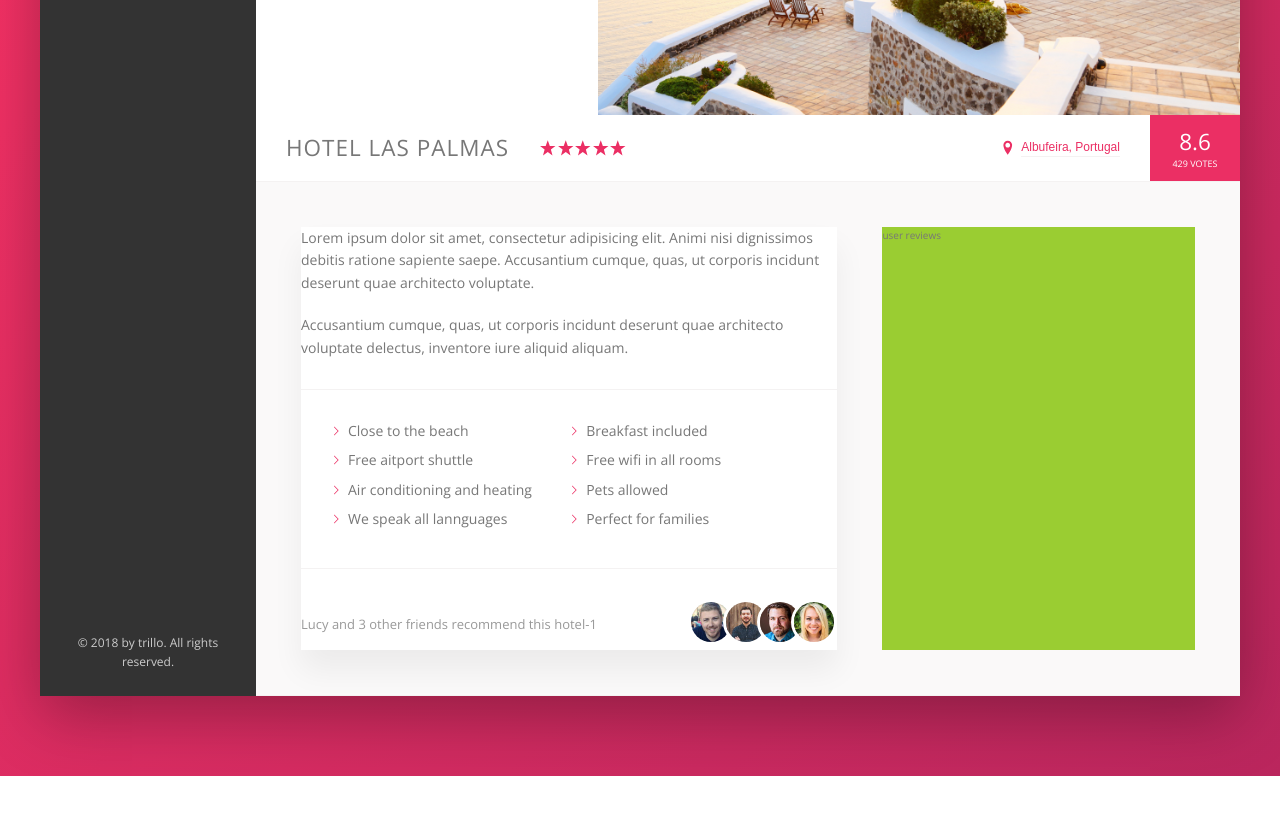
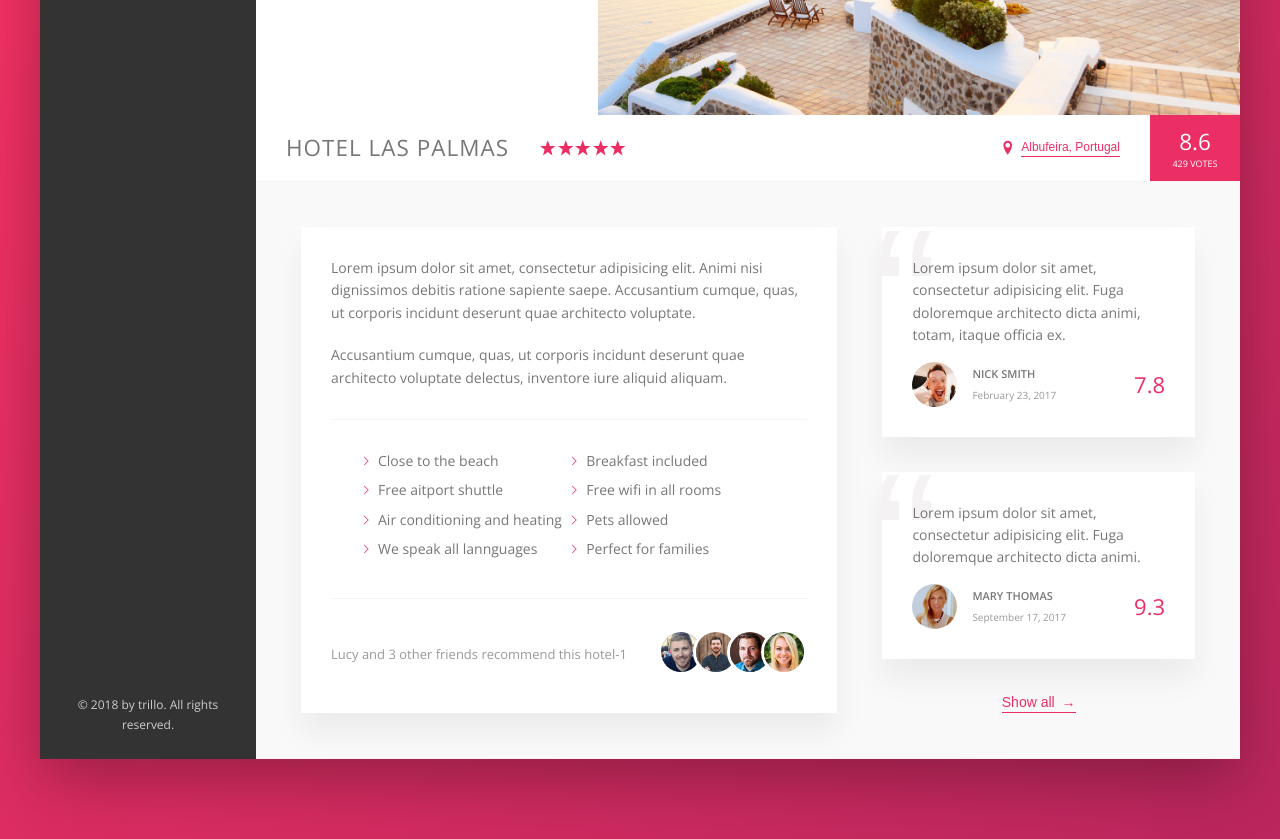
Before and after one commit to DesignBySite/TrilloWebApp, a website: page index.html in a window 1280 px wide. Shown: the part 420-1259 px from the top of the page. Before the commit the page ends 1196 px from the top, so only its background shows below. Drawn offline with nearby package versions, Linux system fonts and the light colour scheme.

Commit message:
finished styling review section

```diff
--- a/index.html
+++ b/index.html
@@ -162,7 +162,35 @@
                                 </div>
                             </div>
                             <div class="user-reviews">
-                                user reviews
+                                <figure class="review">
+                                    <blockquote class="review__text">
+                                         Lorem ipsum dolor sit amet, consectetur adipisicing elit. Fuga doloremque architecto dicta animi, totam, itaque officia
+                                        ex.
+                                    </blockquote>
+                                    <figcaption class="review__user">
+                                        <img src="img/user-1.jpg" alt="user 1" class="review__photo">
+                                        <div class="review__user-box">
+                                            <p class="review__user-name">Nick Smith</p>
+                                            <p class="review__user-date">February 23, 2017</p>
+                                        </div>
+                                        <div class="review__rating">7.8</div>
+                                    </figcaption>
+                                </figure>
+                                <figure class="review">
+                                    <blockquote class="review__text">
+                                         Lorem ipsum dolor sit amet, consectetur adipisicing elit. Fuga doloremque architecto dicta animi.
+                                    </blockquote>
+                                    <figcaption class="review__user">
+                                        <img src="img/user-2.jpg" alt="user 1" class="review__photo">
+                                        <div class="review__user-box">
+                                            <p class="review__user-name">Mary Thomas</p>
+                                            <p class="review__user-date">September 17, 2017</p>
+                                        </div>
+                                        <div class="review__rating">9.3</div>
+                                    </figcaption>
+                                </figure>
+
+                                <button class="btn-inline">Show all <span>&rarr;</span></button>
                             </div>
                         </div>
                 </main>
--- a/sass/_base.scss
+++ b/sass/_base.scss
@@ -29,7 +29,7 @@ Grey dark 3: #999
     --color-grey-dark-3: #999;
 
     --shadow-dark: 0 2rem 6rem rgba(0,0,0,.3);
-
+    --shadow-light: 0 2rem 3rem rgba(0,0,0,.06);
     --line: 1px solid var(--color-grey-light-2);
 }
 
--- a/sass/_components.scss
+++ b/sass/_components.scss
@@ -268,15 +268,24 @@
     border: none;
     color: var(--color-primary);
     font-size: inherit;
-    border-bottom: var(--line);
+    border-bottom: 1px solid currentColor;
     padding-bottom: 2px;
     display: inline-block;
     background-color: transparent;
     cursor: pointer;
     transition: all .2s;
 
+    & span {
+        margin-left: 3px;
+        transition: margin-left .2s;
+    }
+
     &:hover {
         color: var(--color-grey-dark-1);
+
+        span {
+            margin-left: 8px;
+        }
     }
 
     &:focus {
@@ -379,3 +388,66 @@
         }
     }
 }
+
+///////////////////////////////////////////
+// REVIEWS
+.review {
+    background-color: #fff;
+    box-shadow: var(--shadow-light);
+    padding: 3rem;
+    margin-bottom: 3.5rem;
+    position: relative;
+    overflow: hidden;
+
+
+    &__text {
+        margin-bottom: 1.5rem;
+        z-index: 10;
+        position: relative;
+    }
+
+    &__user {
+        display: flex;
+        align-items: center;
+    }
+
+    &__photo {
+        height: 4.5rem;
+        width: 4.5rem;
+        border-radius: 50%;
+        margin-right: 1.5rem;
+    }
+
+    &__user-box {
+        margin-right: auto;
+    }
+
+    &__user-name {
+        font-size: 1.1rem;
+        font-weight: 600;
+        text-transform: uppercase;
+        margin-bottom: .4rem;
+    }
+
+    &__user-date {
+        font-size: 1rem;
+        color: var(--color-grey-dark-3);
+    }
+
+    &__rating {
+        font-size: 2.2rem;
+        color: var(--color-primary);
+        font-weight: 300;
+    }
+
+    &::before {
+        content: "\201C";
+        position: absolute;
+        top: -2.75rem;
+        left: -1rem;
+        line-height: 1;
+        font-size: 20rem;
+        color: var(--color-grey-light-2);
+        font-family: sans-serif;
+    }
+}
--- a/sass/_layout.scss
+++ b/sass/_layout.scss
@@ -42,18 +42,21 @@
     padding: 4.5rem;
     background-color: var(--color-grey-light-1);
     border-bottom: var(--line);
-
+    font-size: 1.4rem;
 }
 
 .description {
-    font-size: 1.4rem;
     background-color: #fff;
     box-shadow: 0 2rem 3rem rgba(0,0,0,.06);
+    padding: 3rem;
     flex: 0 0 60%;
     margin-right: 4.5rem;
 }
 
 .user-reviews {
-    background-color: yellowgreen;
     flex: 1;
+
+    display: flex;
+    flex-direction: column;
+    align-items: center;
 }
```
Also changed, not shown: css/style.css, 1 other file.
